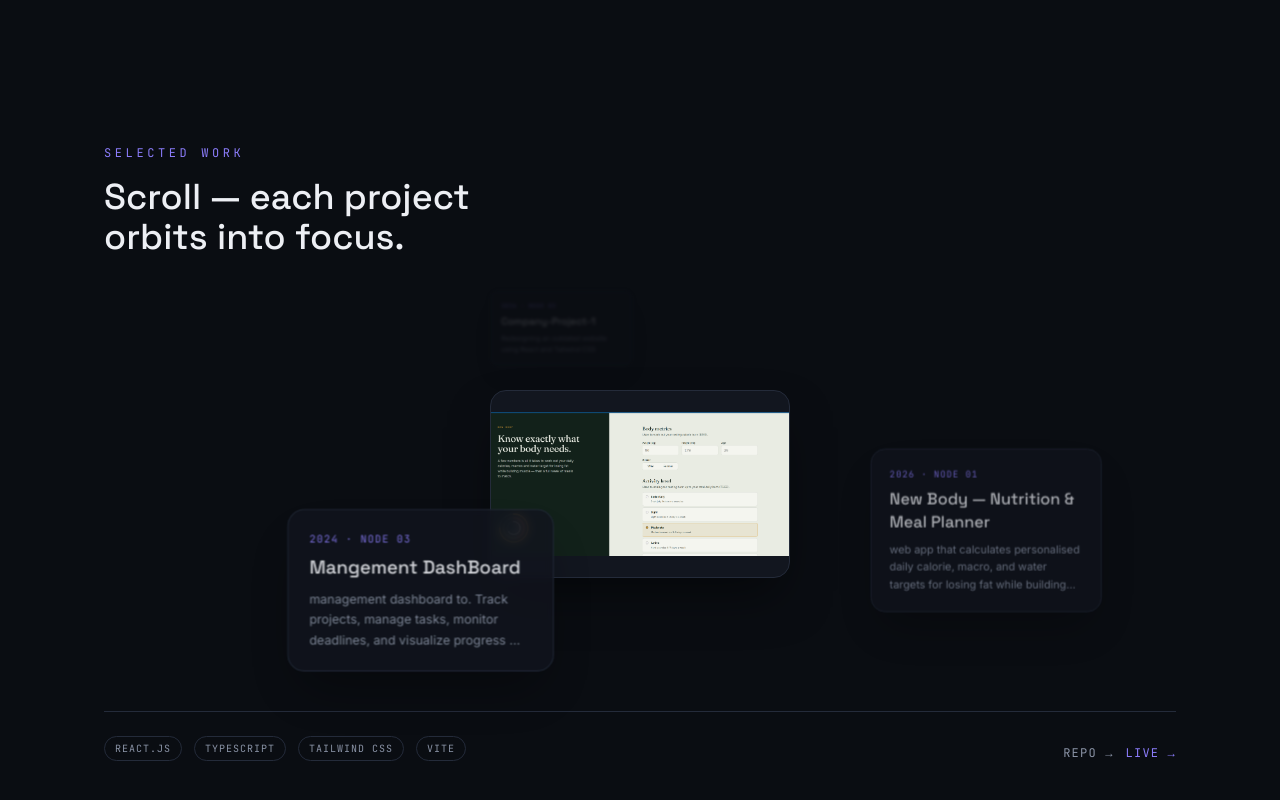
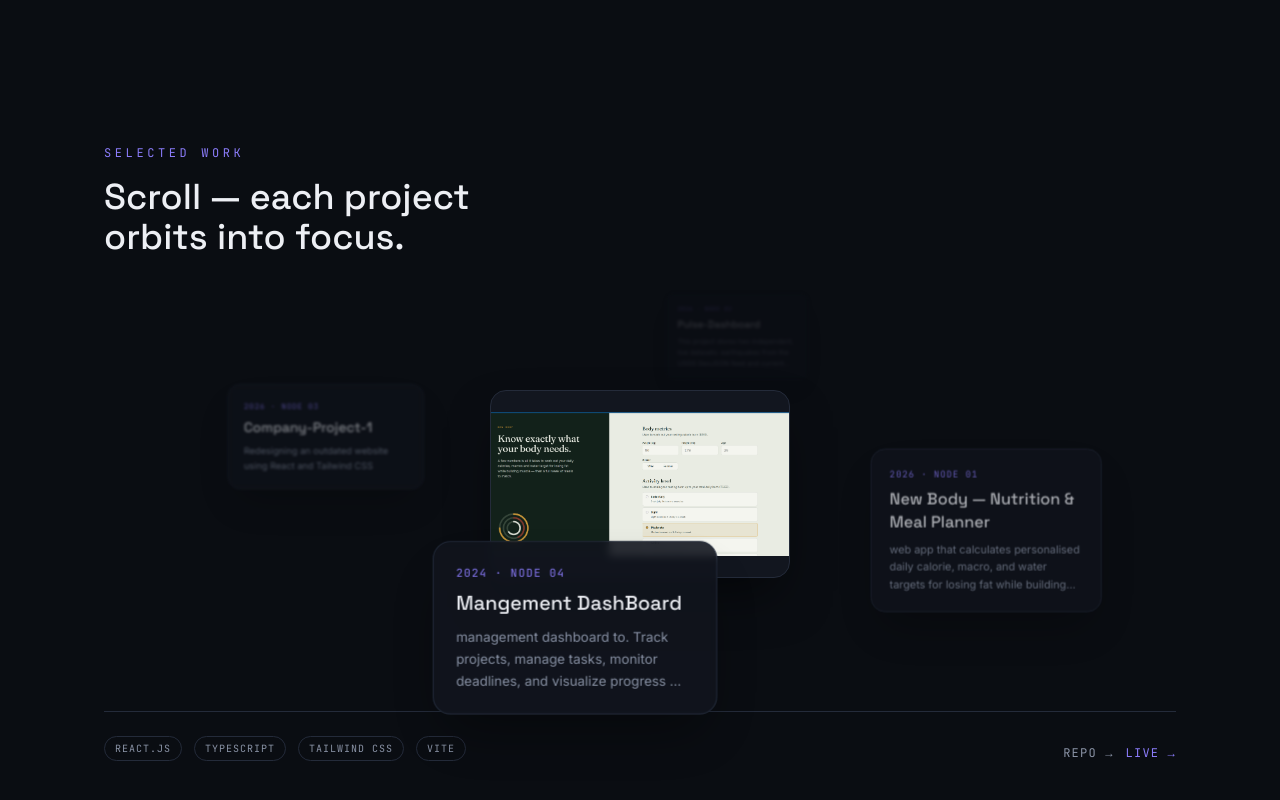
Before and after one commit to analystmodikwe/Personal-Portfolio, a React (Vite) app in the folder portfolio/: page / in a window 1280 px wide. Shown: the part 2363-3163 px from the top of the page. Built offline with nearby package versions, Linux system fonts and the light colour scheme; the HTML template or start-up script is replaced by a standard one.

Commit message:
adding pulse

```diff
--- a/portfolio/src/data/projects.ts
+++ b/portfolio/src/data/projects.ts
@@ -31,6 +31,18 @@ export const projects: Project[] = [
   },
   {
     id: "proj-02",
+    title: "Pulse-Dashboard",
+    summary:
+      "This project stores two independent, live datasets: earthquakes from the USGS GeoJSON feed and current weather readings from Open-Meteo.",
+    stack: ["React.js", "JavaScript","PostresSQL", "Tailwind CSS", "Vite"],
+    year: "2026",
+    // metric: "40ms p95 retrieval",
+    href: "https://pulse-dashboard-olive.vercel.app/",
+    repo: "https://github.com/analystmodikwe/pulse-dashboard",
+    image: "/projects/pulse-dashboard.png"
+  },
+  {
+    id: "proj-03",
     title: "Company-Project-1",
     summary:
       "Redesigning an outdated website using React and Tailwind CSS",
@@ -42,7 +54,7 @@ export const projects: Project[] = [
     image: "/projects/website.png"
   },
   {
-    id: "proj-03",
+    id: "proj-04",
     title: "Mangement DashBoard",
     summary:
       " management dashboard to. Track projects, manage tasks, monitor deadlines, and visualize progress — all in a fast, responsive UI.",
```
Also changed, not shown: portfolio/public/projects/pulse-dashboard.png (added).
